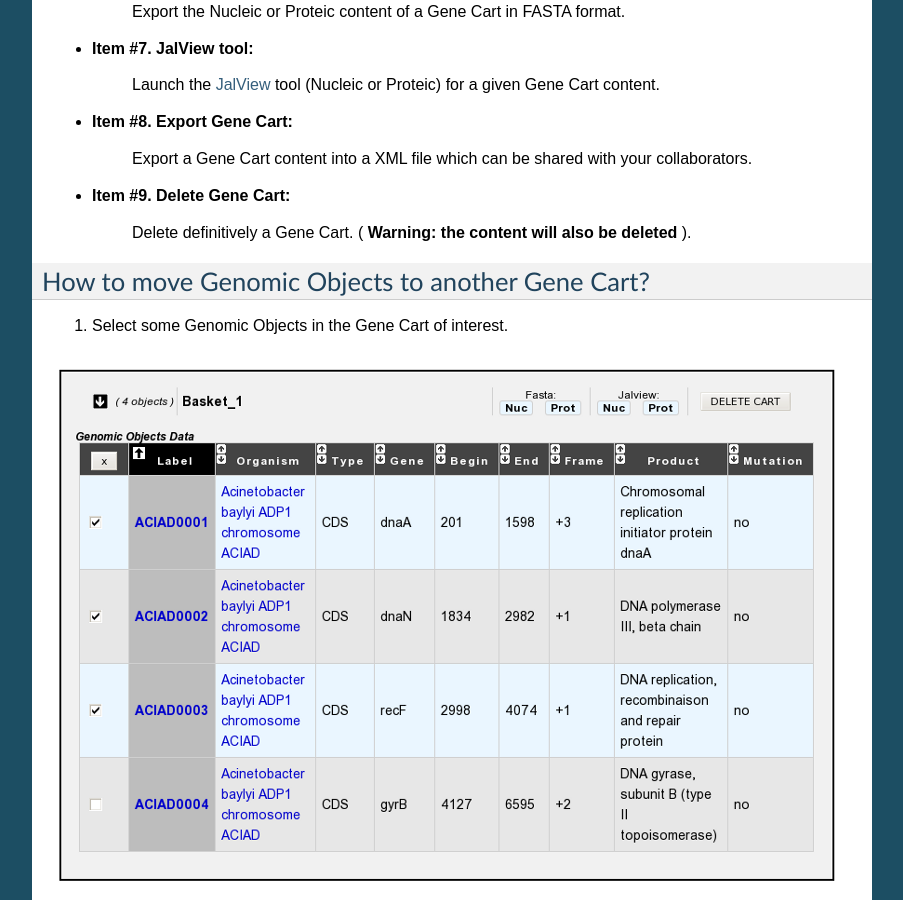
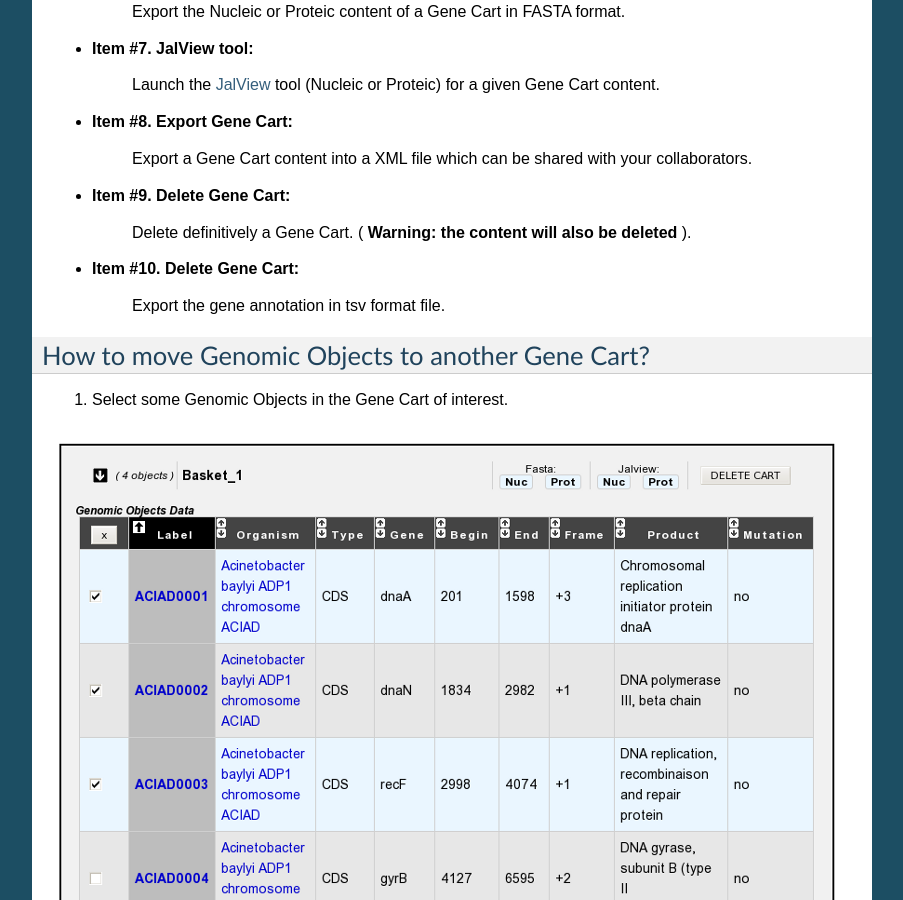
Before and after one commit to labgem/microscope-user-doc, a Sphinx documentation site: the page built from docs/content/userpanel/genesbasket.rst, in a window 1280 px wide and 900 px high, scrolled down 1481 px. Shown: the whole window, without its empty margins (198-1101 px from the left). Built offline with Sphinx 7.4.7, drawn with Linux system fonts in a browser that asks for light colours; formulas are drawn with MathJax 3.

Commit message:
Update genesbasket.rst

```diff
--- a/docs/content/userpanel/genesbasket.rst
+++ b/docs/content/userpanel/genesbasket.rst
@@ -58,6 +58,9 @@ Gene Cart Overview
 
 	Delete definitively a Gene Cart. ( **Warning: the content will also be deleted** ).
 
+* **Item #10. Delete Gene Cart:**
+
+	Export the gene annotation in tsv format file.
 
 How to move Genomic Objects to another Gene Cart?
 -------------------------------------------------
```
